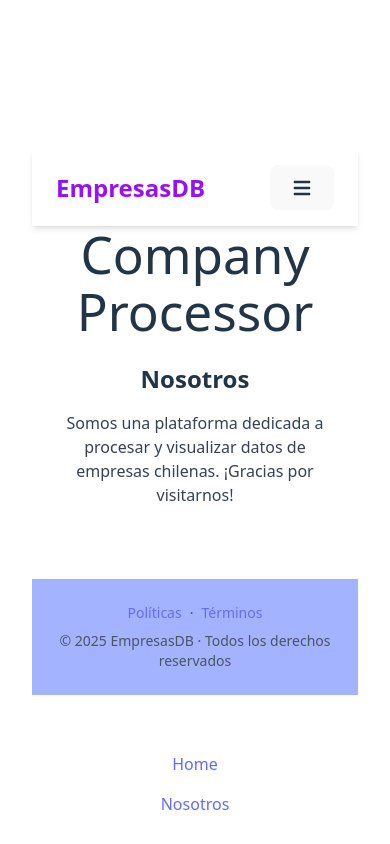
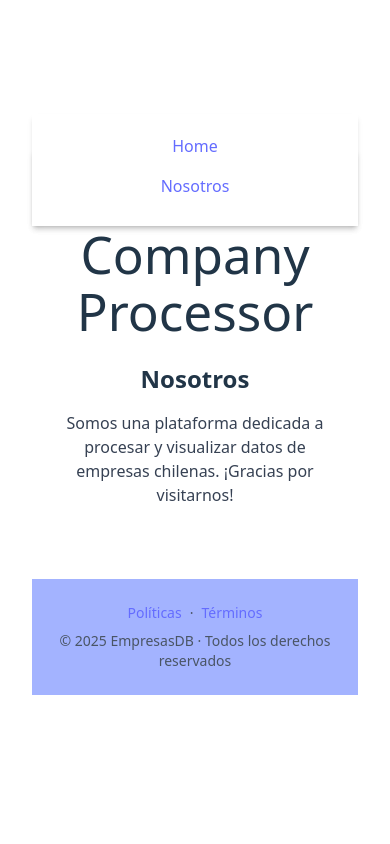
Before and after one commit to Ignacio-Subiabre/Tics420-G10, a React (Vite) app in the folder frontend/: page /about in a window 390 px wide. Built offline with nearby package versions, Linux system fonts and the light colour scheme.

Commit message:
Corrección menu header

```diff
--- a/frontend/src/components/Header.jsx
+++ b/frontend/src/components/Header.jsx
@@ -1,25 +1,23 @@
 import { useState } from 'react';
 import { HiMenu, HiX } from 'react-icons/hi';
 import { Link } from 'react-router-dom';
-// Si no tienes react-icons: npm install react-icons
 
 export default function Header() {
   const [open, setOpen] = useState(false);
 
-  // Solo las páginas necesarias
   const navLinks = [
     { to: '/', label: 'Home' },
     { to: '/about', label: 'Nosotros' },
   ];
 
   return (
-    <header className="flex items-center justify-between px-6 py-4 bg-white shadow-md">
+    <header className="flex items-center justify-between px-6 py-4 bg-white shadow-md relative">
       {/* Logo */}
       <div className="flex items-center gap-2 text-purple-600 text-2xl font-extrabold">
         <span>EmpresasDB</span>
       </div>
 
-      {/* Botón hamburguesa en móvil */}
+      {/* Botón hamburguesa */}
       <button
         className="md:hidden p-2"
         onClick={() => setOpen(!open)}
@@ -29,12 +27,13 @@ export default function Header() {
       </button>
 
       {/* Navegación */}
-      <nav className={`
-        absolute top-full left-0 w-full bg-white shadow-md transition-transform
-        md:static md:shadow-none md:w-auto
-        ${open ? 'translate-y-0' : '-translate-y-full'}
-        md:translate-y-0
-      `}>
+      <nav
+        className={`
+          ${open ? 'absolute translate-y-0' : 'absolute -translate-y-full'}
+          top-full left-0 w-full bg-white shadow-md transition-transform duration-300 ease-in-out z-50
+          md:static md:translate-y-0 md:shadow-none md:w-auto
+        `}
+      >
         <ul className="flex flex-col md:flex-row md:space-x-6 p-4 md:p-0">
           {navLinks.map(link => (
             <li key={link.to} className="mb-2 md:mb-0">
```
